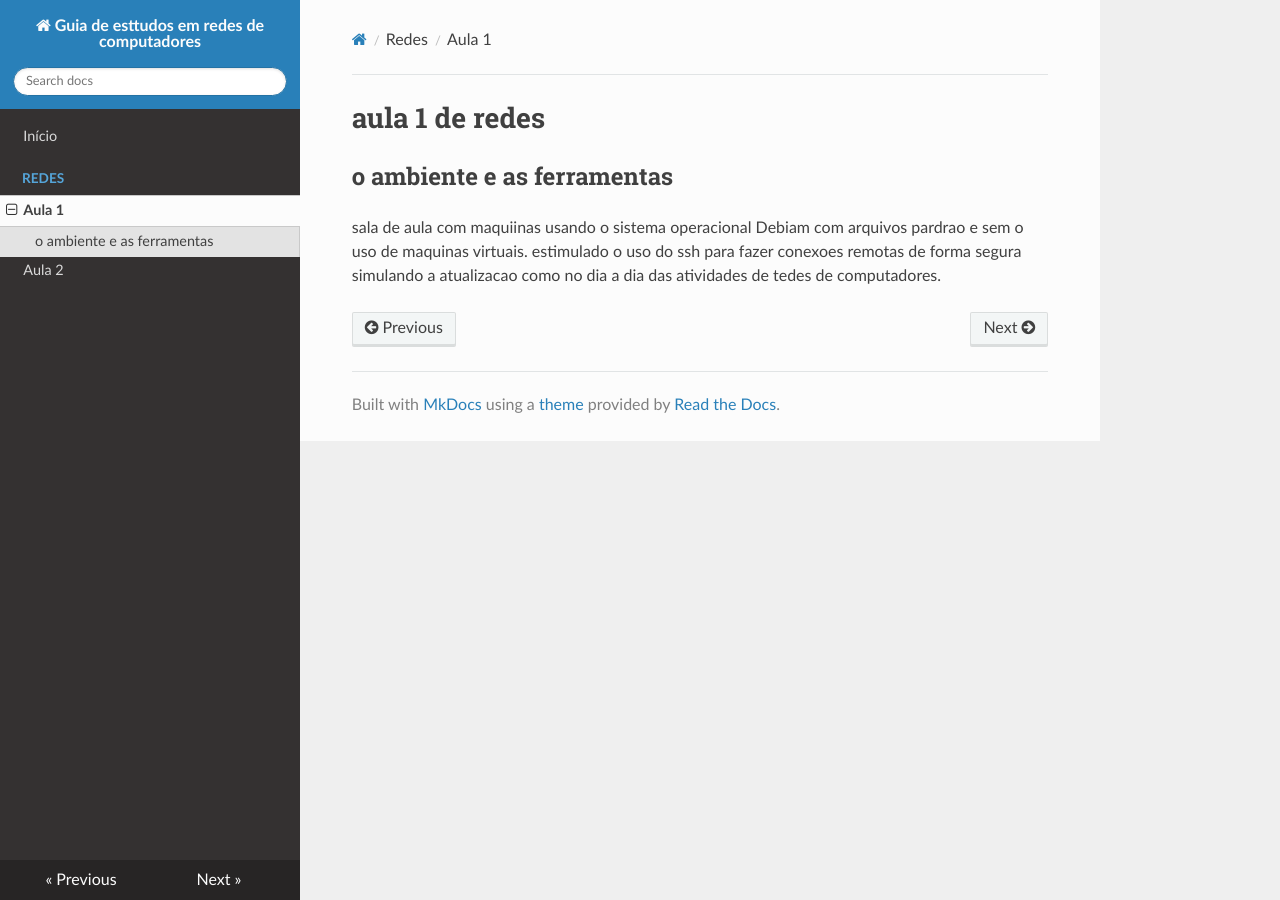
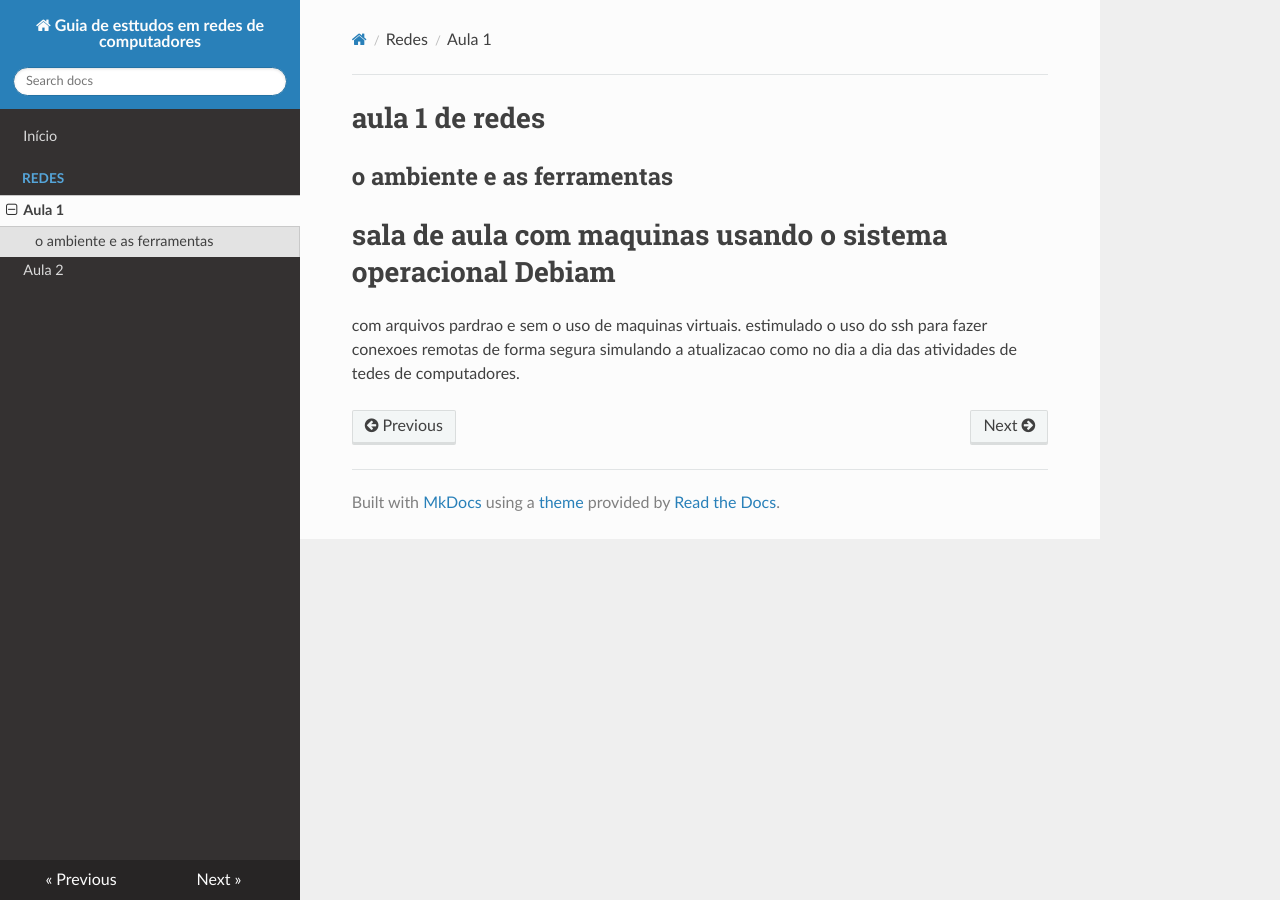
Before and after one commit to Vinnyunderline/guiadeestudo, an MkDocs documentation site: the page built from docs/redes1/aula1.md, in a window 1280 px wide. Built offline with MkDocs 1.6.1, drawn with Linux system fonts in a browser that asks for light colours; nearby versions of some CDN libraries.

Commit message:
Atualizar o aula1.md

```diff
--- a/docs/redes1/aula1.md
+++ b/docs/redes1/aula1.md
@@ -2,6 +2,6 @@
 
 ## o ambiente e as ferramentas
 
-sala de aula com maquiinas usando o sistema operacional Debiam
+# sala de aula com maquinas usando o sistema operacional Debiam
 com arquivos pardrao e sem o uso de maquinas virtuais.
 estimulado o uso do ssh para fazer conexoes remotas de forma segura simulando a atualizacao como no dia a dia das atividades de tedes de computadores.
```
